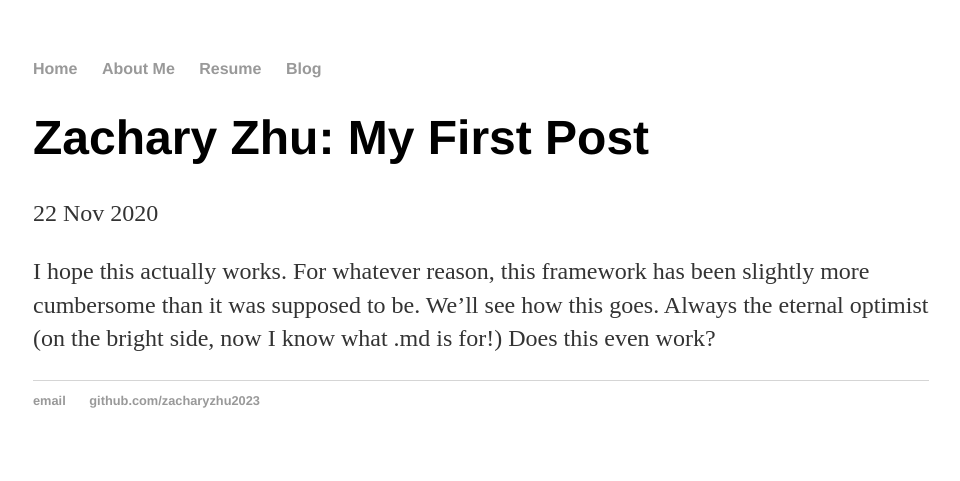
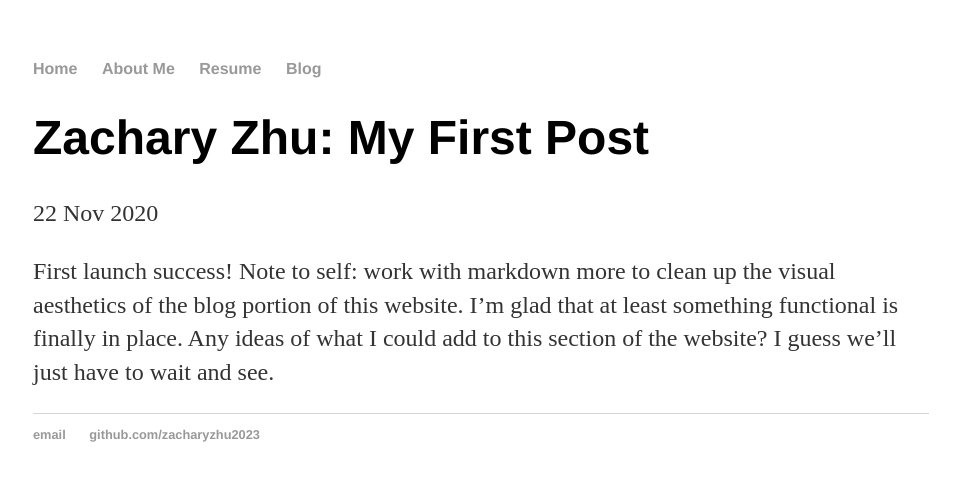
Before and after one commit to zacharyzhu2023/zacharyzhu2023.github.io, a Jekyll site: the page built from _posts/2020-11-22-FirstPost.md, in a window 1280 px wide. Shown: the top 481 px of the page, without its empty margins (159-1119 px from the left). Built offline with Jekyll 4.4.1, drawn with Linux system fonts in a browser that asks for light colours.

Commit message:
Update 2020-11-22-FirstPost.md

```diff
--- a/_posts/2020-11-22-FirstPost.md
+++ b/_posts/2020-11-22-FirstPost.md
@@ -4,4 +4,4 @@ title: "Zachary Zhu: My First Post"
 date: 2020-11-22
 ---
 
-I hope this actually works. For whatever reason, this framework has been slightly more cumbersome than it was supposed to be. We'll see how this goes. Always the eternal optimist (on the bright side, now I know what .md is for!) Does this even work?
+First launch success! Note to self: work with markdown more to clean up the visual aesthetics of the blog portion of this website. I'm glad that at least something functional is finally in place. Any ideas of what I could add to this section of the website? I guess we'll just have to wait and see.
```
